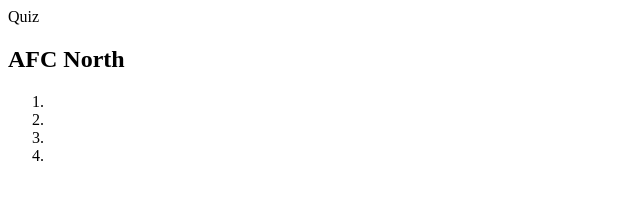
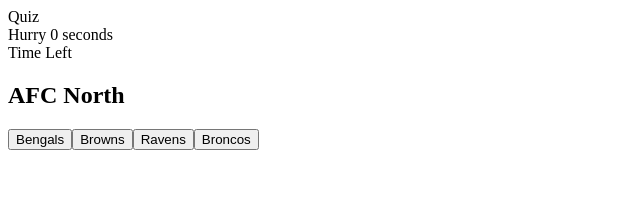
Before and after one commit to Mikefedele/Quiz, a plain HTML site: page index.html in a window 1280 px wide. Both pictures are taken after a click on the button "Start". Shown: the whole page, without its empty margins (0-640 px from the left). Drawn offline with Linux system fonts and the light colour scheme.

Commit message:
work after Corey

```diff
--- a/assets/script.js
+++ b/assets/script.js
@@ -1,90 +1,119 @@
+var landingpage = document.getElementById("landingPage");
+var index = 0;
+var questionsEl = document.querySelector(".questions");
+var button = document.getElementById("startButton");
+var questText = document.getElementById("questText");
+var currentQuestion = 0;
+var timerEl = document.getElementById("timer");
+// On click start the game change initial display to none bring 1st question up
+button.addEventListener("click", function () {
+  landingpage.setAttribute("style", "display: none");
+  buildquestion();
+});
 
-var timer
-var landingpage = document.getElementById("landingPage");
 
-var questions = document.querySelector(".questions");
-var button = document.getElementById("button");
-var ques1;
-var ques2;
-var ques3;
-var ques4;
-var ques5;
-var questText = document.getElementById("questText");
+var time = 5;
+var timerStart = setInterval(function() {
+  if (time > 0) {
+    time--;
+    // button.disabled = true;
+    timerEl.innerHTML = 'Hurry '+time+ ' seconds' ;
+    console.log(time);
+  }
+  if (time < 0) {
+    time = 0;
 
-// On click start the game change initial display to none bring 1st question up
-// & start timer
-//
-var index = 0
-button.addEventListener("click", function(){
-  landingpage.setAttribute("style", "display: none");
+  }
+}, 1000);
 
-})
-//call this to iterate thru questions on click
+
+var optionsList = document.getElementById("optionsList");
+
 function buildquestion () {
-  questText.textContent = questions[index].name;
+  questText.textContent = questions[index].conference;
   questions[index].options.forEach(option => {
     console.log(option)
-    //build button with createlement
+    var button = document.createElement("button")
+    button.textContent =option;
+    button.setAttribute ("value", option)
+    button.onclick = evaluateAnswer;
+    optionsList.appendChild(button);
+//set attirbute
 
-//set attirbute
-//on click
 
   });
+}
+function evaluateAnswer(event) {
+if (event.target.value !== questions[index].answer) {
+  console.log("wrong")
+}
+else {
+  console.log("right");
+}
+optionsList.innerHTML = "";
+index++;
+ if (index === questions.length) {
+   console.log("endgame")
+} else {
+  buildquestion()
 }
 
 
 
-  //turns off landing
 
 
 
-//questions
+console.log(questions.length)
+}
+var questions = [
+  {
 
-
-  //how do i make the ansers clickable
-
-  var questions = [{
-    name: "AFC North",
+    conference: "AFC North",
     options: ["Bengals", "Browns", "Ravens", "Broncos"],
-    answer: "Broncos"
-
+    answer: "Broncos",
   },
 
   {
-    name: "NFC South",
+
+    conference: "NFC South",
     options: ["Buccaneers", "Panthers", "Dolphins", "Falcons"],
     answer: "dolphins",
   },
 
   {
-    name: "NFC East",
+    conference: "NFC East",
     options: ["Eagles", "Giants", "Cowboys", "Redskins"],
-    answer: "Redskins"
+    answer: "Redskins",
   },
 
   {
-    name: "AFC East",
-    options: ["Patriots","Jaguars", "Jets","Bills"],
-    answer: "Jaguars"
+
+    conference: "AFC East",
+    options: ["Patriots", "Jaguars", "Jets", "Bills"],
+    answer: "Jaguars",
   },
 
   {
-    name: "NFC West",
+
+    conference: "NFC West",
     options: ["Chargers", "Rams", "49ers", "Cardinals"],
-    answer: "Chargers"
-  }
+    answer: "Chargers",
+  },
+];
 
- ]
- console.log (questions)
- buildquestion()
 
+console.log(questions[0].options[2]);
+console.log(questions)
+
+//  how do I get the options array to li
+// questText.innerHTML = "test";
 
 // var timerEl = document.getElementById("timer");
 
 // var secondsLeft = 60;
 
 // function setTime() {
-//   // Sets interval in variable
+// //   // Sets interval in variable
 //   var timerInterval = setInterval(function () {
 //     secondsLeft--;
 //     timeEl.textContent = secondsLeft;
@@ -93,13 +122,11 @@
 //       // Stops execution of action at set interval
 //       clearInterval(timerInterval);
 
-
 //     }
 
 //   }, 6000);
 // }
-
-
+// setTime()
 
 // need function to start timer on event listen
 //bring up 1st question listen for click on answer[x]
@@ -107,12 +134,6 @@
 //if wrong -5 secs from timer
 //
 //
-
-
-
-
-
-
 
 // GIVEN I am taking a code quiz
 // WHEN I click the start button
--- a/index.html
+++ b/index.html
@@ -12,7 +12,7 @@
 
   <main>
     <div id="timer">
-
+      <p></p>
     </div>
 
     <section id="landingPage">
@@ -23,18 +23,16 @@
         Each incorrect answer is -5 seconds.</p>
       <h3>Good Luck!!</h3>
       <br>
-      <button id="button"><p id="startbtn">Start</p></button>
+      <button id="startButton"><p>Start</p></button>
     </section>
 
 
   <section class="questions">
+    <div id="timer">Time Left</div>
   <h2 id="questText"></h2>
-  <ol>
-    <li id="a"></li>
-    <li li="b"></li>
-    <li id="c"></li>
-    <li id="d"></li>
-  </ol>
+  <div id="optionsList">
+
+  </div>
   </section>
   </main>
   <script src="./assets/script.js"></script>
```
